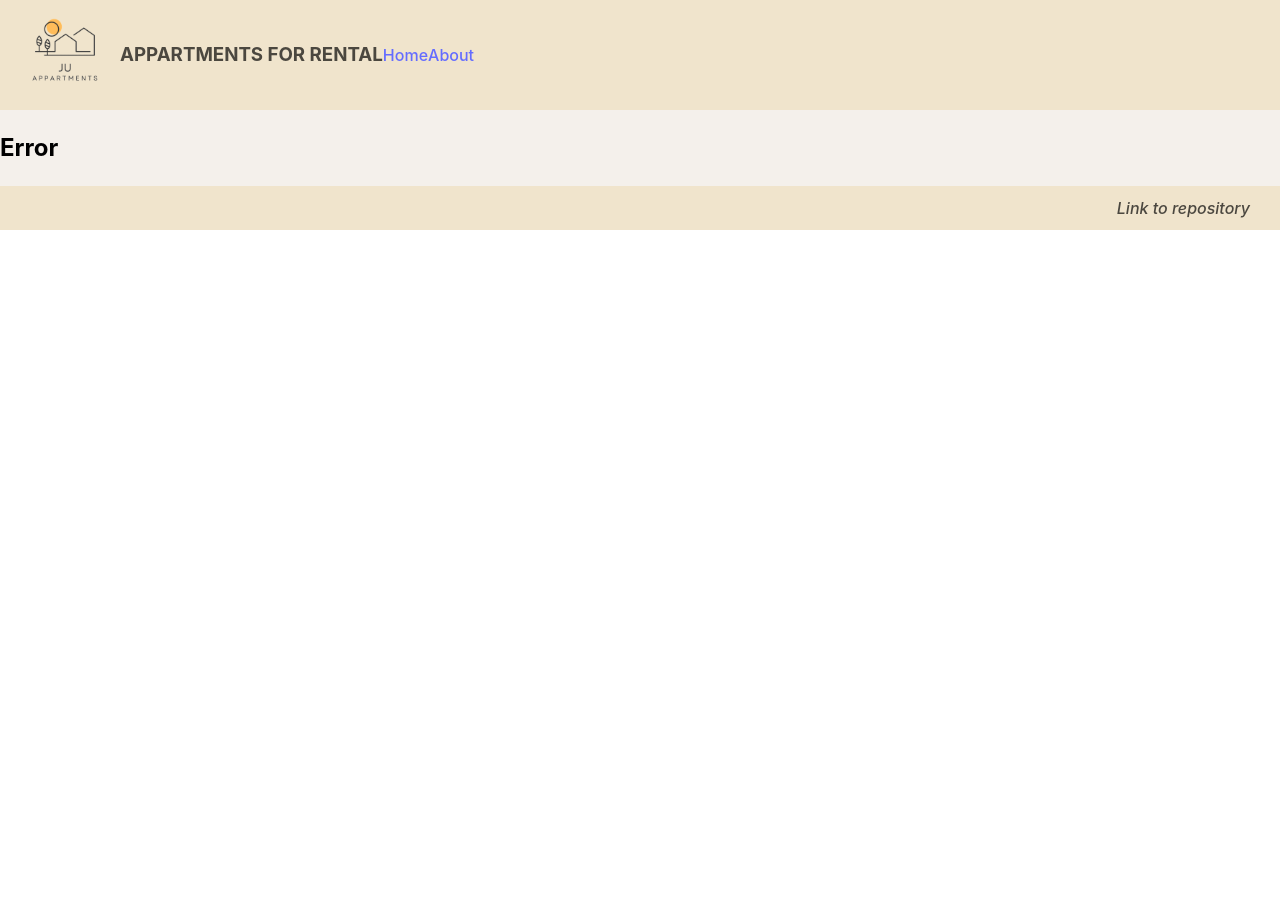
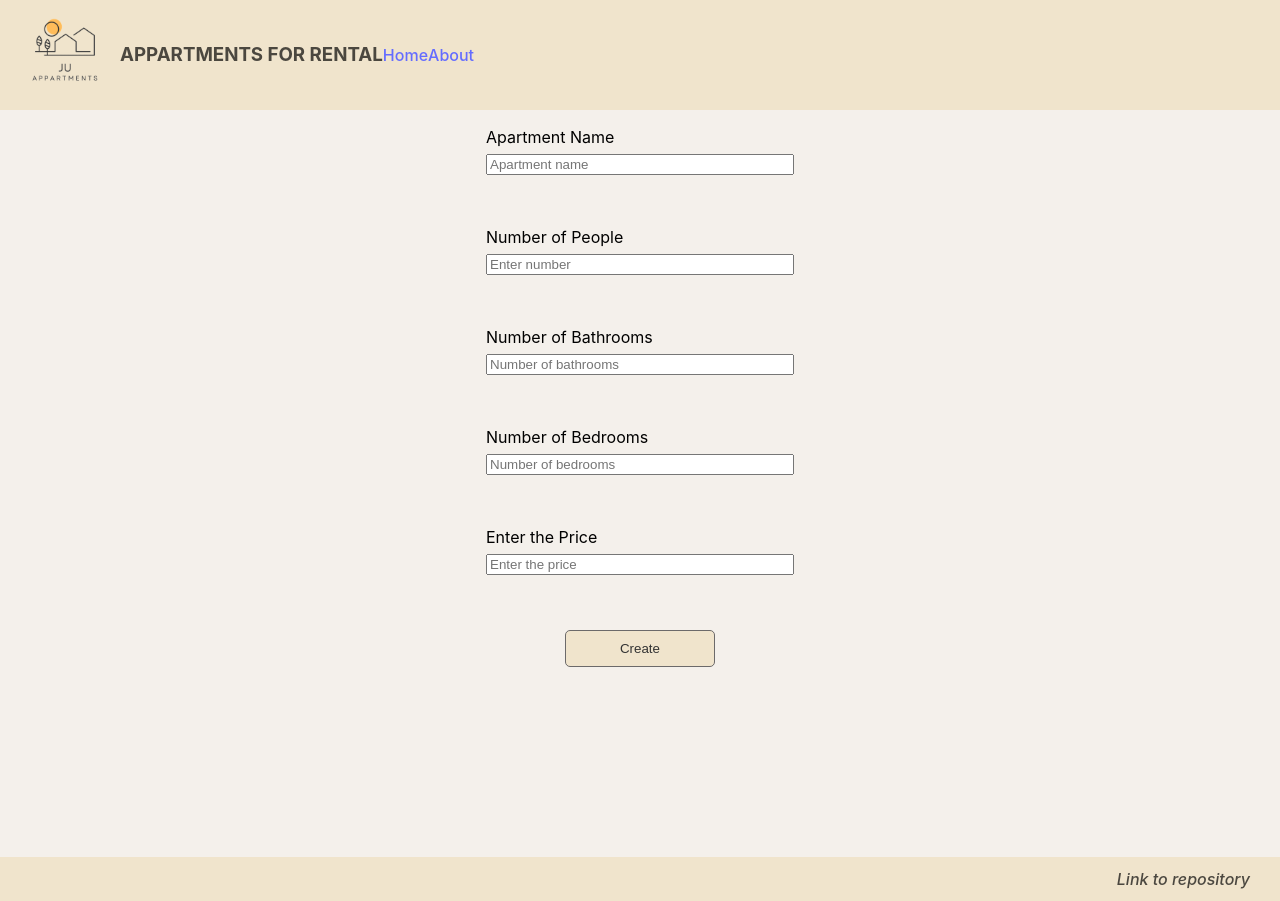
Before and after one commit to Uzmashaik93/Project-Rental-JU, a React (Vite) app in the folder react-rental/: page /CreateNewListing in a window 1280 px wide. Before the commit the page ends 800 px from the top, so only its background shows below. Built offline with nearby package versions, Linux system fonts and the light colour scheme.

Commit message:
feat: create new item functionality

```diff
--- a/react-rental/package.json
+++ b/react-rental/package.json
@@ -16,6 +16,7 @@
   "dependencies": {
     "react": "^19.0.0",
     "react-dom": "^19.0.0",
-    "react-router-dom": "^7.1.5"
+    "react-router-dom": "^7.1.5",
+    "uuid": "^11.0.5"
   }
 }
--- a/react-rental/src/App.css
+++ b/react-rental/src/App.css
@@ -32,8 +32,6 @@ body{
 
 .footer {
   display: flex;
-  bottom: 0px;
-  right: 0px;
   justify-content: right;
   align-items: center;
   width: 100%;
@@ -80,7 +78,6 @@ body{
   backdrop-filter: blur(10px);
   background-color: #eae4e47c;
   border: 1px solid rgba(0, 0, 0, 0.125);
-
   padding: 38px;
   height: 425px;
 }
@@ -113,3 +110,51 @@ body{
 .rendered-description{
   margin-top: 0;
 }
+
+
+
+.new-item,.form-button{
+  width: 150px;
+  padding: 10px;
+  margin-top: 20px;
+  background-color: rgba(222, 183, 93, 0.21);
+  color: #333;
+  border: 1px solid #6c6a6a;
+
+  border-radius: 5px;
+  cursor: pointer;
+  transition: background-color 0.3s ease, transform 0.3s ease;
+}
+
+.new-item-container{
+  display: flex;
+  justify-content: right;
+  align-items: center;
+  margin-right: 20px;
+}
+
+form{
+  display: flex;
+  flex-direction: column;
+  justify-content: center;
+  align-items: center;
+}
+
+form label {
+  display: block;
+  margin-bottom: 10px;
+  justify-content: center;
+  align-items: center;
+  margin-top: 15px;
+}
+
+form input {
+  display: block;
+  margin-top: 5px;
+  width: 300px;
+  margin-bottom: 25px;
+}
+
+.form-button{
+  margin-bottom: 190px;
+}
--- a/react-rental/src/App.jsx
+++ b/react-rental/src/App.jsx
@@ -1,24 +1,39 @@
 import "./App.css";
 import Navbar from "./components/Navbar";
 import Footer from "./components/Footer";
-
 import About from "./pages/About";
 import ErrorPage from "./pages/ErrorPage";
-import ItemDetail from "./pages/ItemDetailPage";
-import ListAppartments from "./components/ListAppartments";
+import ItemDetail from "./pages/CardDetailPage";
+import ListAppartments from "./components/HomePage";
+import CreateNewListing from "./pages/CreateNewListing";
+import { useState } from "react";
 import { Routes, Route } from "react-router-dom";
 import { results } from "./data/aparments.json";
 
 function App() {
+  const [resultList, setResultList] = useState(results);
   return (
     <>
       <Navbar />
 
       <Routes>
-        <Route path="/" element=<ListAppartments results={results} /> />
+        <Route
+          path="/"
+          element=<ListAppartments
+            resultList={resultList}
+            setResultList={setResultList}
+          />
+        />
         <Route
           path="/apartmentdetails/:listId"
-          element=<ItemDetail apartmentsList={results} />
+          element=<ItemDetail apartmentsList={resultList} />
+        />
+        <Route
+          path="/CreateNewListing"
+          element=<CreateNewListing
+            resultList={resultList}
+            setResultList={setResultList}
+          />
         />
         <Route path="/About" element=<About /> />
         <Route path="*" element={<ErrorPage />} />
--- /dev/null
+++ b/react-rental/src/components/HomePage.jsx
@@ -0,0 +1,44 @@
+import { useState } from "react";
+import ListItem from "./ListItem";
+import { NavLink } from "react-router-dom";
+import CreateNewListing from "../pages/CreateNewListing";
+
+function ListAppartments({ resultList, setResultList }) {
+  const deleteList = (aptId) => {
+    const updatedList = resultList.filter((apt) => apt.id !== aptId);
+    setResultList(updatedList);
+  };
+
+  return (
+    <div>
+      <div className="new-item-container">
+        <NavLink to="/CreateNewListing">Create New Listing</NavLink>
+      </div>
+      <div
+        style={{
+          display: "flex",
+          flexWrap: "wrap",
+          justifyContent: "center",
+        }}
+      >
+        {resultList
+          .filter((rentalObj) => rentalObj.instant_bookable)
+          .map((rentalObj) => (
+            <NavLink
+              className="navlink"
+              key={rentalObj.id}
+              to={`/apartmentdetails/${rentalObj.id}`}
+            >
+              <ListItem
+                key={rentalObj.id}
+                apt={rentalObj}
+                onDelete={deleteList}
+              />
+            </NavLink>
+          ))}
+      </div>
+    </div>
+  );
+}
+
+export default ListAppartments;
--- a/react-rental/src/components/ListAppartments.jsx
+++ /dev/null
@@ -1,36 +0,0 @@
-import { useState } from "react";
-import ListItem from "./ListItem";
-import { NavLink } from "react-router-dom";
-
-function ListAppartments({ results }) {
-  const [resultList, setResultList] = useState(results);
-
-  const deleteList = (aptId) => {
-    const updatedList = resultList.filter((apt) => apt.id !== aptId);
-    setResultList(updatedList);
-  };
-
-  return (
-    <div
-      style={{ display: "flex", flexWrap: "wrap", justifyContent: "center" }}
-    >
-      {resultList
-        .filter((rentalObj) => rentalObj.instant_bookable)
-        .map((rentalObj) => (
-          <NavLink
-            className="navlink"
-            key={rentalObj.id}
-            to={`/apartmentdetails/${rentalObj.id}`}
-          >
-            <ListItem
-              key={rentalObj.id}
-              apt={rentalObj}
-              onDelete={deleteList}
-            />
-          </NavLink>
-        ))}
-    </div>
-  );
-}
-
-export default ListAppartments;
--- a/react-rental/src/components/ListItem.jsx
+++ b/react-rental/src/components/ListItem.jsx
@@ -1,9 +1,11 @@
+import dummyImage from "../assets/dummyImage.png";
+
 function ListItem({ apt, onDelete }) {
   return (
     <div className="card">
       <div className="rental-card">
         <div className="wrapper">
-          <img src={apt.picture_url} alt={apt.name} />
+          <img src={apt.picture_url || dummyImage} alt={apt.name} />
 
           <p>{apt.name}</p>
           <p>Price: {apt.price}</p>
--- a/react-rental/src/pages/ItemDetailPage.jsx
+++ b/react-rental/src/pages/CardDetailPage.jsx
@@ -1,20 +1,19 @@
 import { useParams } from "react-router-dom";
+import dummyImage from "../assets/dummyImage.png";
 
 function ItemDetail({ apartmentsList }) {
   const { listId } = useParams();
 
   const apartment = apartmentsList.find((apartmentObj) => {
-    return apartmentObj.id === parseInt(listId);
+    return apartmentObj.id == listId;
   });
-  console.log(apartment);
 
   return (
     <div className="card">
       <div className="rental-card">
         <div className="wrapper">
-          <img src={apartment.picture_url} alt={apartment.name} />
+          <img src={apartment.picture_url || dummyImage} alt={apartment.name} />
           <p>{apartment.name}</p>
-          <p>Type: {apartment.property_type}</p>
           <p>Accommodates: {apartment.accommodates}</p>
           <p>Bathrooms: {apartment.bathrooms}</p>
           <p>Bedrooms: {apartment.bedrooms}</p>
--- /dev/null
+++ b/react-rental/src/pages/CreateNewListing.jsx
@@ -0,0 +1,111 @@
+import { useState } from "react";
+import { useNavigate } from "react-router-dom";
+import { v4 as uuid } from "uuid";
+
+function CreateNewListing({ resultList, setResultList }) {
+  const [name, setName] = useState("");
+  const [accomodates, setAccomodates] = useState("");
+  const [bathrooms, setBathrooms] = useState("");
+  const [bedrooms, setBedrooms] = useState("");
+  const [price, setPrice] = useState("");
+
+  const navigate = useNavigate();
+
+  const handleSubmit = (event) => {
+    event.preventDefault();
+
+    const newListing = {
+      name: name,
+      accomodates: accomodates,
+      bathrooms: bathrooms,
+      bedrooms: bedrooms,
+      price: price,
+      instant_bookable: true,
+      picture_url: "",
+      id: uuid(),
+    };
+
+    const newApartListing = [newListing, ...resultList];
+    setResultList(newApartListing);
+
+    // clear form
+    setName("");
+    setAccomodates("");
+    setBathrooms("");
+    setBedrooms("");
+    setPrice("");
+    navigate("/");
+  };
+
+  return (
+    <div>
+      <form onSubmit={handleSubmit}>
+        <label>
+          Apartment Name
+          <input
+            type="text"
+            name="name"
+            placeholder="Apartment name"
+            value={name}
+            onChange={(e) => {
+              setName(e.target.value);
+            }}
+          />
+        </label>
+
+        <label>
+          Number of People
+          <input
+            type="number"
+            name="accomodates"
+            placeholder="Enter number"
+            value={accomodates}
+            onChange={(e) => {
+              setAccomodates(e.target.value);
+            }}
+          />
+        </label>
+
+        <label>
+          Number of Bathrooms
+          <input
+            type="number"
+            name="bathrooms"
+            placeholder="Number of bathrooms"
+            value={bathrooms}
+            onChange={(e) => {
+              setBathrooms(e.target.value);
+            }}
+          />
+        </label>
+        <label>
+          Number of Bedrooms
+          <input
+            type="number"
+            name="bedrooms"
+            placeholder="Number of bedrooms"
+            value={bedrooms}
+            onChange={(e) => {
+              setBedrooms(e.target.value);
+            }}
+          />
+        </label>
+        <label>
+          Enter the Price
+          <input
+            type="number"
+            name="price"
+            placeholder="Enter the price"
+            value={price}
+            onChange={(e) => {
+              setPrice(e.target.value);
+            }}
+          />
+        </label>
+
+        <button className="form-button">Create</button>
+      </form>
+    </div>
+  );
+}
+export default CreateNewListing;
```
Also changed, not shown: react-rental/src/assets/dummyImage.png (added), 1 other file (tests, documents, lock files or other folders).
